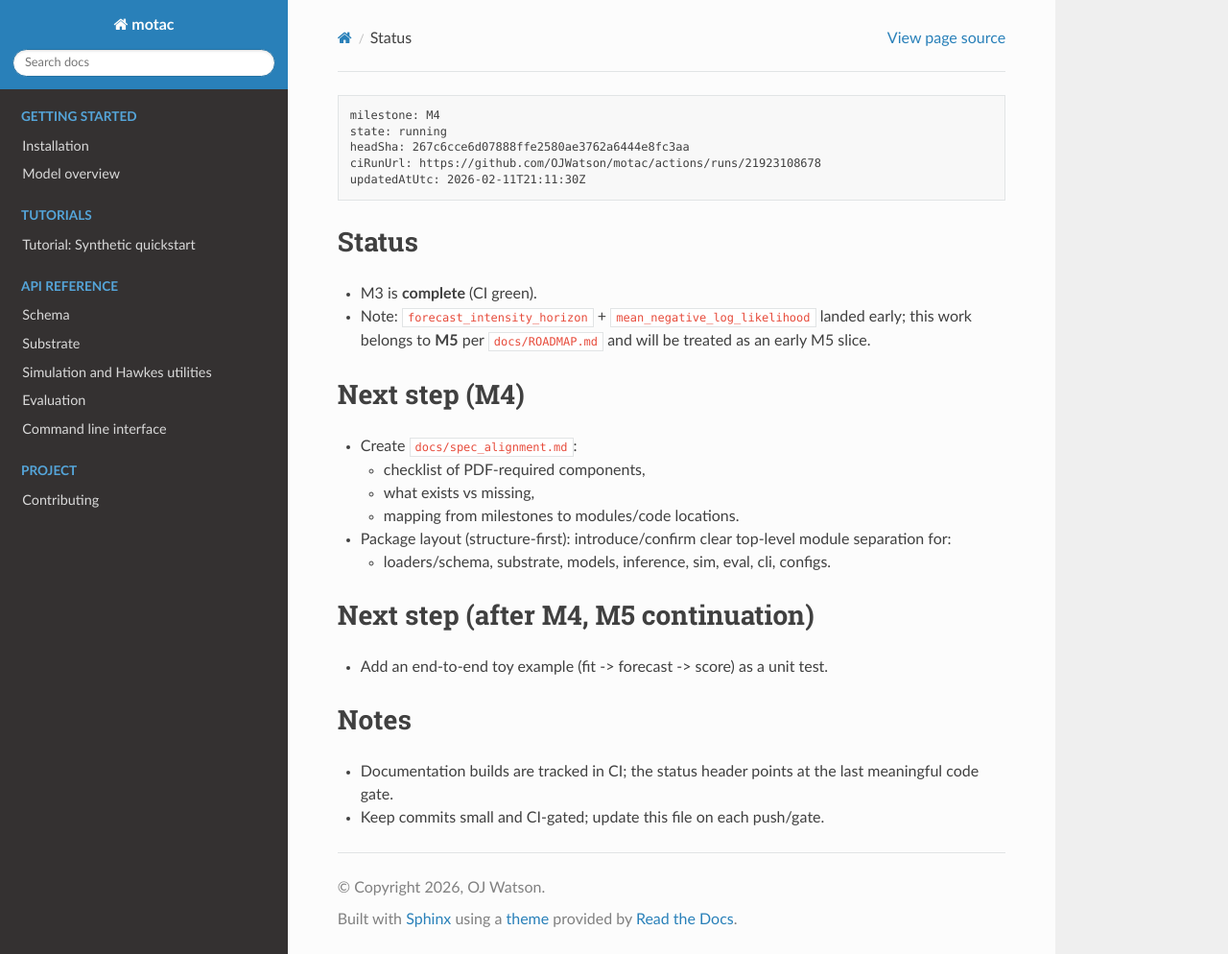
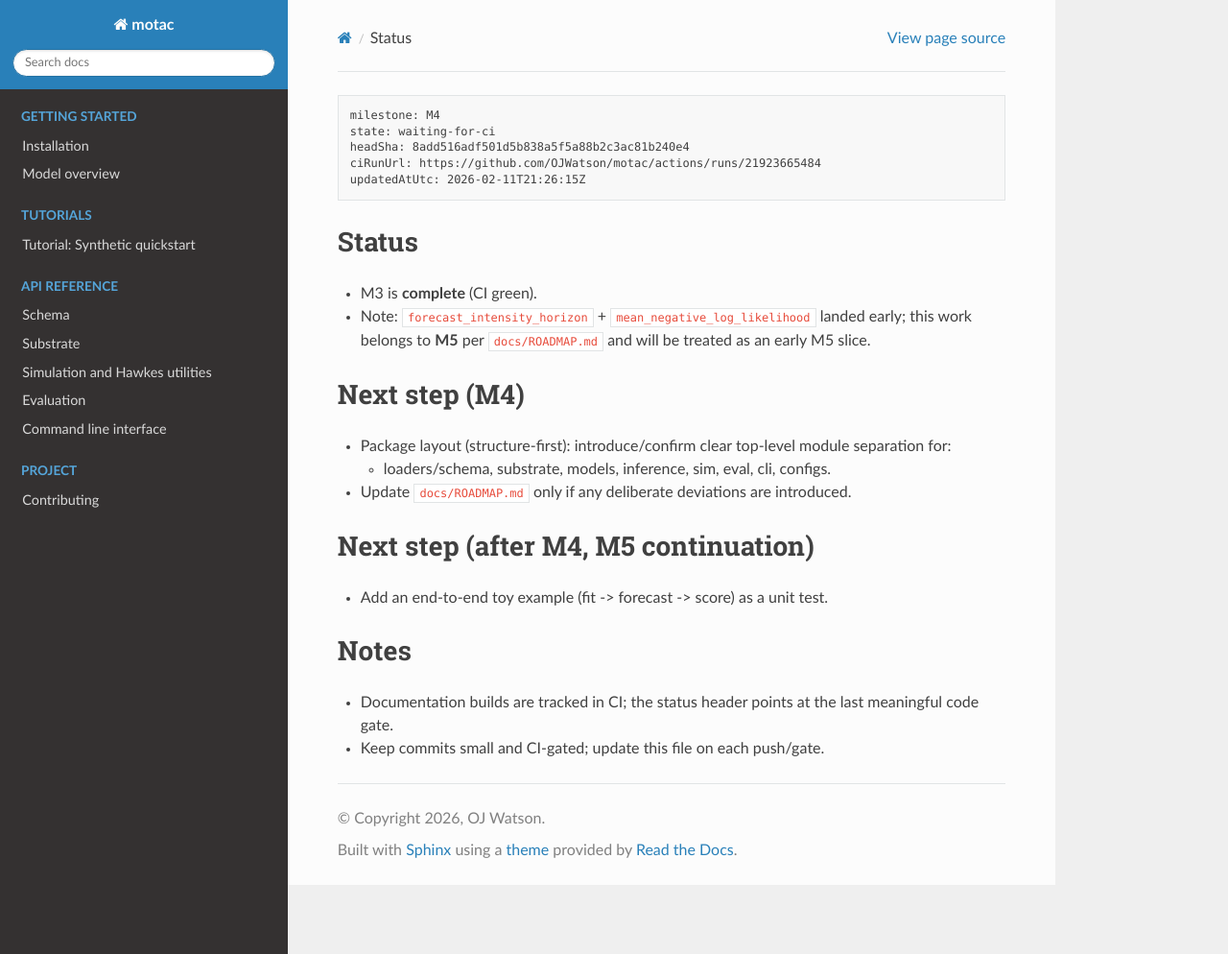
Before and after one commit to OJWatson/motac, a Sphinx documentation site: the page built from docs/STATUS.md, in a window 1280 px wide and 994 px high. Shown: the whole window at 96% size. Built offline with Sphinx 7.4.7 and the Read the Docs theme 3.1.0, drawn with Linux system fonts in a browser that asks for light colours.

Commit message:
Docs: update status for spec alignment doc gate

````diff
--- a/docs/STATUS.md
+++ b/docs/STATUS.md
@@ -1,9 +1,9 @@
 ```pm-status
 milestone: M4
-state: running
-headSha: 267c6cce6d07888ffe2580ae3762a6444e8fc3aa
-ciRunUrl: https://github.com/OJWatson/motac/actions/runs/21923108678
-updatedAtUtc: 2026-02-11T21:11:30Z
+state: waiting-for-ci
+headSha: 8add516adf501d5b838a5f5a88b2c3ac81b240e4
+ciRunUrl: https://github.com/OJWatson/motac/actions/runs/21923665484
+updatedAtUtc: 2026-02-11T21:26:15Z
 ```
 
 ## Status
@@ -11,12 +11,9 @@ updatedAtUtc: 2026-02-11T21:11:30Z
 - Note: `forecast_intensity_horizon` + `mean_negative_log_likelihood` landed early; this work belongs to **M5** per `docs/ROADMAP.md` and will be treated as an early M5 slice.
 
 ## Next step (M4)
-- Create `docs/spec_alignment.md`:
-  - checklist of PDF-required components,
-  - what exists vs missing,
-  - mapping from milestones to modules/code locations.
 - Package layout (structure-first): introduce/confirm clear top-level module separation for:
   - loaders/schema, substrate, models, inference, sim, eval, cli, configs.
+- Update `docs/ROADMAP.md` only if any deliberate deviations are introduced.
 
 ## Next step (after M4, M5 continuation)
 - Add an end-to-end toy example (fit -> forecast -> score) as a unit test.
````
